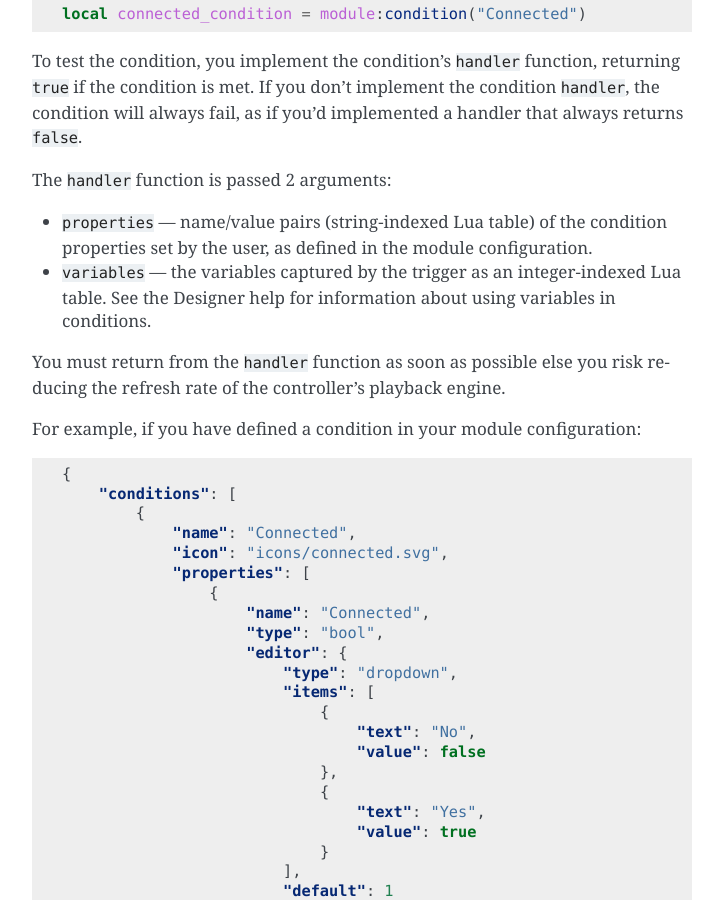
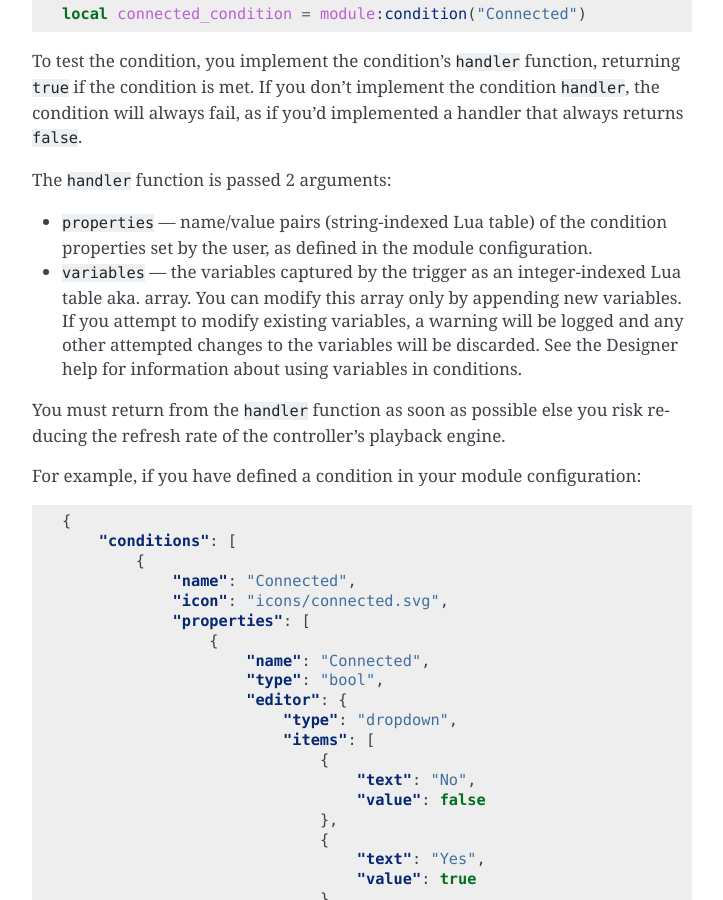
Before and after one commit to carallon/io-module-developer-guide, a Sphinx documentation site: the page built from source/guide/module-instances.rst, in a window 1280 px wide and 900 px high, scrolled down 4234 px. Shown: the whole window, without its empty margins (388-1111 px from the left). Built offline with Sphinx 7.4.7, drawn with Linux system fonts in a browser that asks for light colours.

Commit message:
Update module-instances.rst

```diff
--- a/source/guide/module-instances.rst
+++ b/source/guide/module-instances.rst
@@ -162,7 +162,7 @@ To test the condition, you implement the condition's ``handler`` function, retur
 The ``handler`` function is passed 2 arguments:
 
 * ``properties`` --- name/value pairs (string-indexed Lua table) of the condition properties set by the user, as defined in the module configuration.
-* ``variables`` --- the variables captured by the trigger as an integer-indexed Lua table. See the Designer help for information about using variables in conditions.
+* ``variables`` --- the variables captured by the trigger as an integer-indexed Lua table aka. array. You can modify this array only by appending new variables. If you attempt to modify existing variables, a warning will be logged and any other attempted changes to the variables will be discarded. See the Designer help for information about using variables in conditions.
 
 You must return from the ``handler`` function as soon as possible else you risk reducing the refresh rate of the controller's playback engine.
 
```
